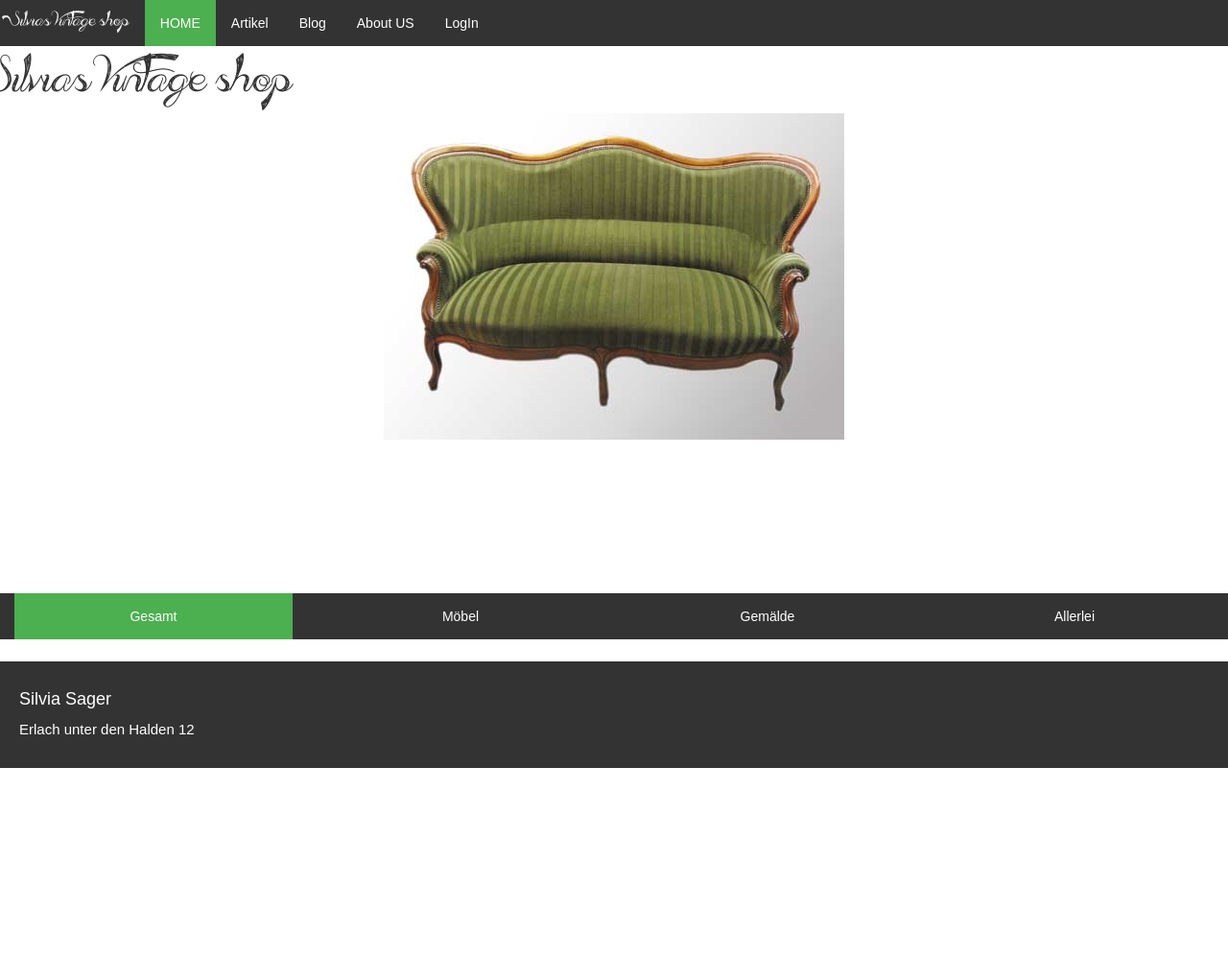
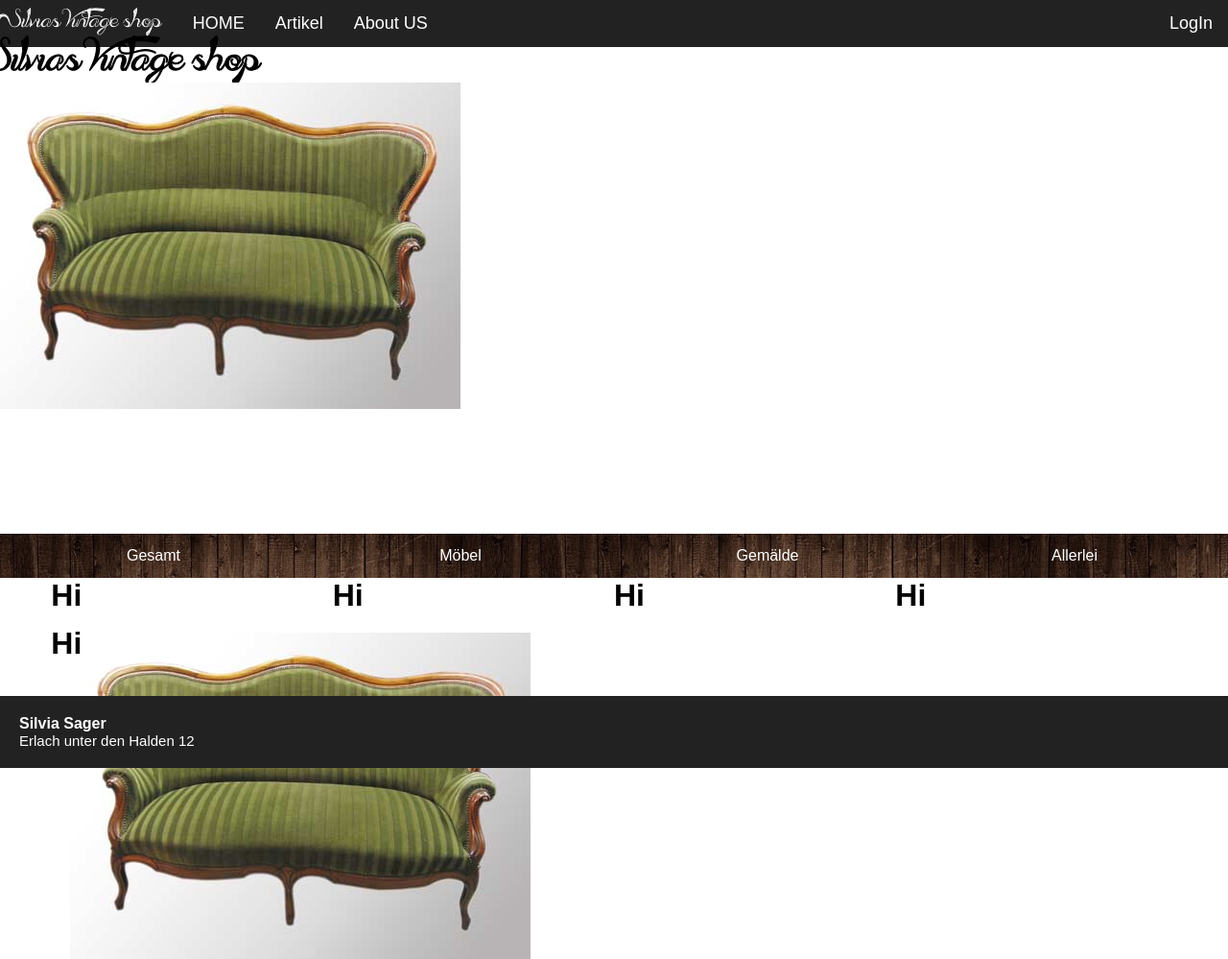
Before and after one commit to GIBB-NIcoleS/silviasvintageshop, a PHP site: page /pages/index.php?p=home in a window 1280 px wide. Shown: the whole page at 96% size. Before the commit the page ends 800 px from the top, so only its background shows below. Run offline with PHP 8.4, Linux system fonts and the light colour scheme; some libraries are stand-ins or nearby versions.

Commit message:
31.03.16
Nav fertig Artikel begonnen

```diff
--- a/pages/article.php
+++ b/pages/article.php
@@ -1,7 +1,16 @@
-	<ul id= "auswahl">
-		<li class="col-lg-3"><a href="?p=article&d=all" id="active">Gesamt</a></li>
-		<li class="col-lg-3"><a href="?p=article&d=furniture">Möbel</a></li>
-		<li class="col-lg-3"><a href="#">Gemälde</a></li>
-		<li class="col-lg-3"><a href="#">Allerlei</a></li>
-	</ul>
-</nav>
+<ul id= "auswahl">
+	<li class="col-lg-3"><a href="?p=article&d=all">Gesamt</a></li>
+	<li class="col-lg-3"><a href="?p=article&d=furniture">Möbel</a></li>
+	<li class="col-lg-3"><a href="#">Gemälde</a></li>
+	<li class="col-lg-3"><a href="#">Allerlei</a></li>
+</ul>
+<div class= "col-lg-11 uebersicht">
+	<div class="col-lg-3 artikel"><h1>Hi</h1>
+		<img class="article-img" src="../images/sofa_antik.jpg" alt="Sofa">
+
+	</div>
+	<div class="col-lg-3 artikel"><h1>Hi</h1></div>
+	<div class="col-lg-3 artikel"><h1>Hi</h1></div>
+	<div class="col-lg-3 artikel"><h1>Hi</h1></div>
+	<div class="col-lg-3 artikel"><h1>Hi</h1></div>
+</div>
--- a/pages/home.php
+++ b/pages/home.php
@@ -1,4 +1,3 @@
-</nav>
 <h1 class="logo">Silvias Vintage shop</h1>
 
 			<IMG class="displayed" src="../images/sofa_antik.jpg" alt="Sofa">
--- a/pages/index.php
+++ b/pages/index.php
@@ -3,23 +3,19 @@
 <head>
 	<meta name="Online Katalog" content="Online Katalog">
 	<link rel="stylesheet" href="../script/styles.css">
-    <link href="../script/css/bootstrap.min.css" rel="stylesheet">
 	<link rel="Javascript" href="./javascript.js">
-  <link rel="stylesheet" href="http://maxcdn.bootstrapcdn.com/bootstrap/3.3.6/css/bootstrap.min.css">
-  <script src="https://ajax.googleapis.com/ajax/libs/jquery/1.12.0/jquery.min.js"></script>
-  <script src="http://maxcdn.bootstrapcdn.com/bootstrap/3.3.6/js/bootstrap.min.js"></script>
-</head>
+ </head>
 <html>
 	<body>
 		<nav>
 			<ul>
-			<li><p class="logo">Silvias Vintage shop</p></li>
-			<li><a href="?p=home" id="active">HOME</a></li>
-			<li><a href="?p=article&d=all">Artikel</a></li>
-			<li><a href="#">Blog</a></li>
-			<li><a href="#">About US</a></li>
-			<li><a href="#">LogIn</a></li>
+				<li><p class="logo">Silvias Vintage shop</p></li>
+				<li><a href="?p=home">HOME</a></li>
+				<li><a href="?p=article&d=all">Artikel</a></li>
+				<li><a href="#">About US</a></li>
+				<li id="login"><a href="#" >LogIn</a></li>
 			</ul>
+		</nav>
 
 <?php
 	if(isset($_GET['p'])|| isset($_GET['d'] )){
@@ -40,6 +36,8 @@
 			require_once("home.php");
 		}
 ?>
+
+
 		<footer>
 			<h4>Silvia Sager</h4>
 			<p>Erlach unter den Halden 12</p>
--- a/script/styles.css
+++ b/script/styles.css
@@ -13,34 +13,63 @@
 	font-family: Admiration_Pains;
 }
 
-#active {
-    background-color: #4CAF50;
-}
-
 #login{
 	float:right;
 }
 
-.inhalt{
-	margin: 40px;
+#auswahl{
+    background-image: url("../images/wood.jpg");
+    background-repeat: repeat-x;
+	filter: saturate(50%);
+	/* Browser Specific */
+	-webkit-filter: saturate(50%);
+	-moz-filter: saturate(50%);
+	-o-filter: saturate(50%);
+	-ms-filter: saturate(50%);
 }
 
-#auswahl{
-	margin: 0px;
-	padding: 0px;
+.article-img {
+    display: block;
+    margin: 20px;
+    height: auto;
+	width: auto;}
+
+.uebersicht{
+	margin-left: auto;
+    margin-right: auto;
 }
 
-IMG.displayed {
+.artikel{
+	display: block;
+	float: left;
+	height: 50px;
+}
+
+nav ul {
+	font-size: 18px;
+    list-style-type: none;
+    overflow: hidden;
+    background-color: #222;
+	color: #ffffff;
     display: block;
-    margin-left: auto;
-    margin-right: auto; }
+    color: white;
+    text-align: center;
+    text-decoration: none;
+}
+
+nav li {
+    float: left;
+}
+
+nav li a:hover:not(.active) {
+    background-color: #111;
+}
+
+
 
 ul {
     list-style-type: none;
-    margin: 0;
-    padding: 0;
     overflow: hidden;
-    background-color: #333;
 }
 
 li {
@@ -53,18 +82,14 @@ li a , li p{
     color: white;
     text-align: center;
     padding: 14px 16px;
-	margin: 0px;
     text-decoration: none;
 }
 
-li a:hover:not(.active) {
-    background-color: #111;
-}
 
 
 footer{
 	color: #ffffff;
-    background-color: #333;
+    background-color: #222;
 	padding: 20px;
     overflow: hidden;
 	position: absolute;
```
Also changed, not shown: images/wood.jpg (added).
